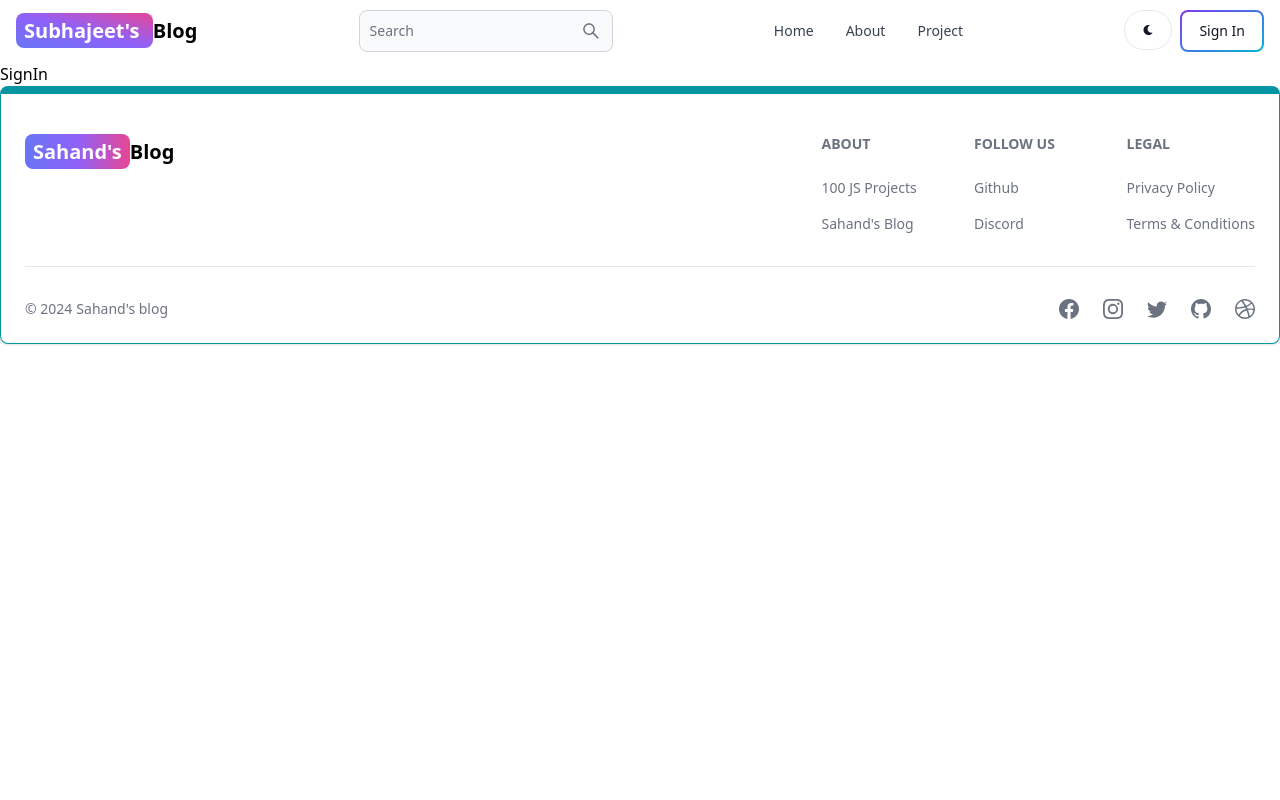
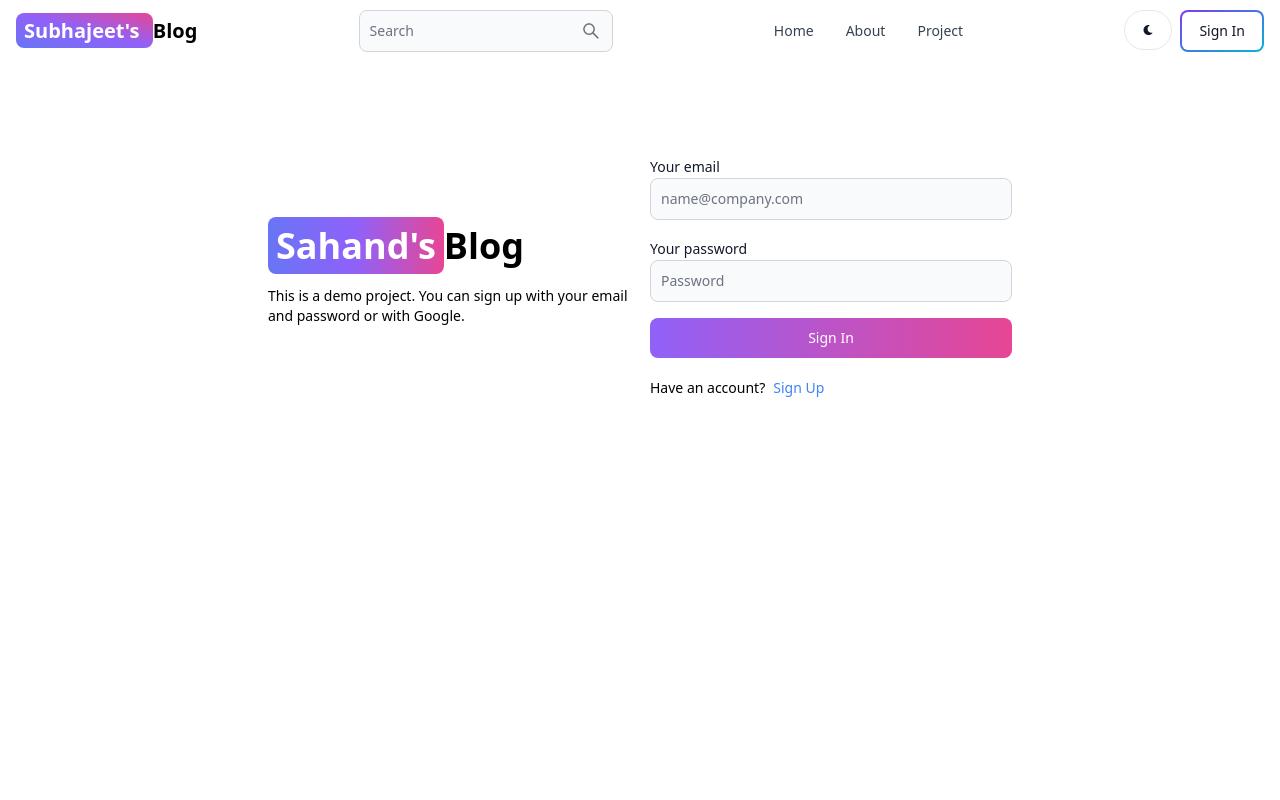
Before and after one commit to subhajeet-it/mern-blog-practice, a React (Vite) app in the folder client/: page /sign-in in a window 1280 px wide. Shown: the top 800 px of the page. Built offline with nearby package versions, Linux system fonts and the light colour scheme.

Commit message:
add redux toolkit

```diff
--- a/client/package.json
+++ b/client/package.json
@@ -10,10 +10,12 @@
     "preview": "vite preview"
   },
   "dependencies": {
+    "@reduxjs/toolkit": "^2.3.0",
     "flowbite-react": "^0.10.2",
     "react": "^18.3.1",
     "react-dom": "^18.3.1",
     "react-icons": "^5.3.0",
+    "react-redux": "^9.1.2",
     "react-router-dom": "^7.0.1"
   },
   "devDependencies": {
--- a/client/src/pages/SignIn.jsx
+++ b/client/src/pages/SignIn.jsx
@@ -1,9 +1,108 @@
-import React from 'react'
+import { Alert, Button, Label, Spinner, TextInput } from "flowbite-react";
+import { useState } from "react";
+import { Link, useNavigate } from "react-router-dom";
+import { useDispatch, useSelector } from "react-redux";
+import {
+  signInStart,
+  signInFailed,
+  signInSuccess,
+} from "../redux/user/userSlice.js";
+export default function SignIn() {
+  const [formData, setFormData] = useState([]);
+  const { loading, error: errorMessage } = useSelector((state) => state.user);
+  const dispatch = useDispatch();
+  const navigate = useNavigate();
+  const handleChange = (e) => {
+    setFormData({ ...formData, [e.target.id]: e.target.value });
+  };
+  const formSubmit = async (e) => {
+    e.preventDefault();
+    if (!formData.username || !formData.email || !formData.password) {
+      dispatch(signInFailed("Please fill out all fields"));
+    }
+    try {
+      dispatch(signInStart());
+      const res = await fetch("/api/auth/signin", {
+        method: "POST",
+        headers: {
+          "Content-Type": "application/json",
+        },
+        body: JSON.stringify(formData),
+      });
+      const data = await res.json();
+      if (data.success === false) {
+        dispatch(signInFailed(data.message));
+      }
+      if (res.ok) {
+        dispatch(signInSuccess(data));
+        navigate("/");
+      }
+    } catch (error) {
+      dispatch(signInFailed(error.message));
+    }
+  };
 
-const SignIn = () => {
   return (
-    <div>SignIn</div>
-  )
+    <div className="min-h-screen mt-20">
+      <div className="flex p-3 max-w-3xl mx-auto flex-col md:flex-row md:items-center gap-5">
+        {/* left */}
+        <div className="flex-1">
+          <Link to="/" className="font-bold dark:text-white text-4xl">
+            <span className="px-2 py-1 bg-gradient-to-r from-indigo-500 via-purple-500 to-pink-500 rounded-lg text-white">
+              Sahand's
+            </span>
+            Blog
+          </Link>
+          <p className="text-sm mt-5">
+            This is a demo project. You can sign up with your email and password
+            or with Google.
+          </p>
+        </div>
+        {/* right */}
+
+        <div className="flex-1">
+          <form className="flex flex-col gap-4" onSubmit={formSubmit}>
+            <div>
+              <Label value="Your email" />
+              <TextInput
+                type="text"
+                placeholder="name@company.com"
+                id="email"
+                onChange={handleChange}
+              />
+            </div>
+            <div>
+              <Label value="Your password" />
+              <TextInput
+                type="text"
+                placeholder="Password"
+                id="password"
+                onChange={handleChange}
+              />
+            </div>
+            <Button gradientDuoTone="purpleToPink" type="submit">
+              {loading ? (
+                <Spinner size="sm">
+                  <span className="pl-3">Loading...</span>
+                </Spinner>
+              ) : (
+                "Sign In"
+              )}
+            </Button>
+          </form>
+          <div className="flex gap-2 text-sm mt-5">
+            <span>Have an account?</span>
+            <Link to="/sign-up" className="text-blue-500">
+              Sign Up
+            </Link>
+          </div>
+          {errorMessage && (
+            <Alert className="mt-5" color="failure">
+              {errorMessage}
+            </Alert>
+          )}
+        </div>
+      </div>
+    </div>
+  );
 }
-
-export default SignIn
--- /dev/null
+++ b/client/src/redux/store.js
@@ -0,0 +1,9 @@
+import { configureStore } from '@reduxjs/toolkit';
+import userSlice from "./user/userSlice.js";
+const store=configureStore({
+   reducer:{
+    user:userSlice
+   }
+})
+
+export default store;
--- /dev/null
+++ b/client/src/redux/user/userSlice.js
@@ -0,0 +1,29 @@
+import { createSlice } from "@reduxjs/toolkit";
+
+let initialState = {
+    currentUser: null,
+    error: null,
+    loading: false
+}
+
+const userSlice = createSlice({
+    name: "user",
+    initialState,
+    reducers: {
+        signInStart: (state, action) => {
+            state.loading = true;
+            state.error = null;
+        },
+        signInSuccess: (state, action) => {
+            state.loading = false;
+            state.error = null;
+            state.currentUser = action.payload;
+        },
+        signInFailed: (state, action) => {
+            state.loading = false;
+            state.error = action.payload;
+        }
+    }
+})
+export const { signInStart, signInSuccess, signInFailed } = userSlice.actions;
+export default userSlice.reducer;
```
Also changed, not shown: client/src/main.jsx (+5 -2 lines), 2 other files (tests, documents, lock files or other folders).
